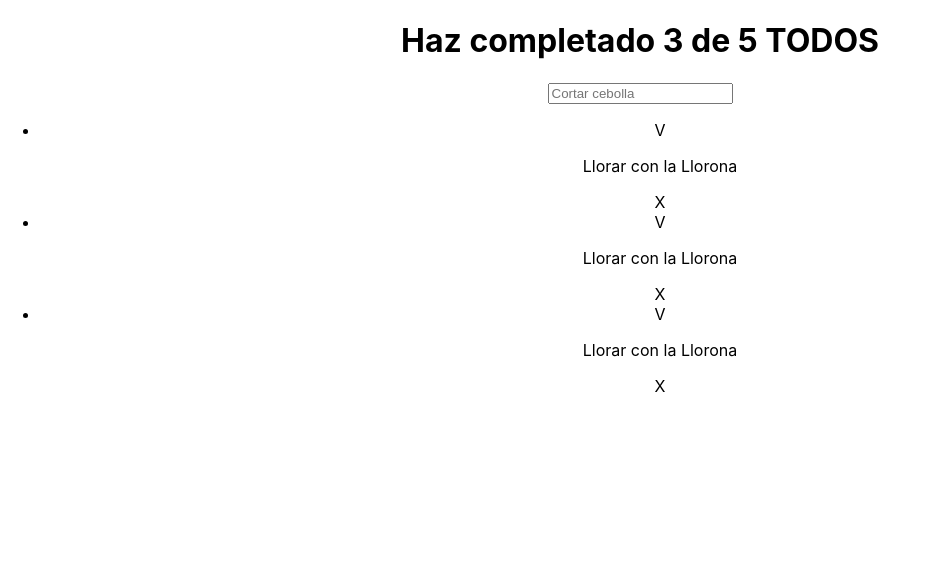
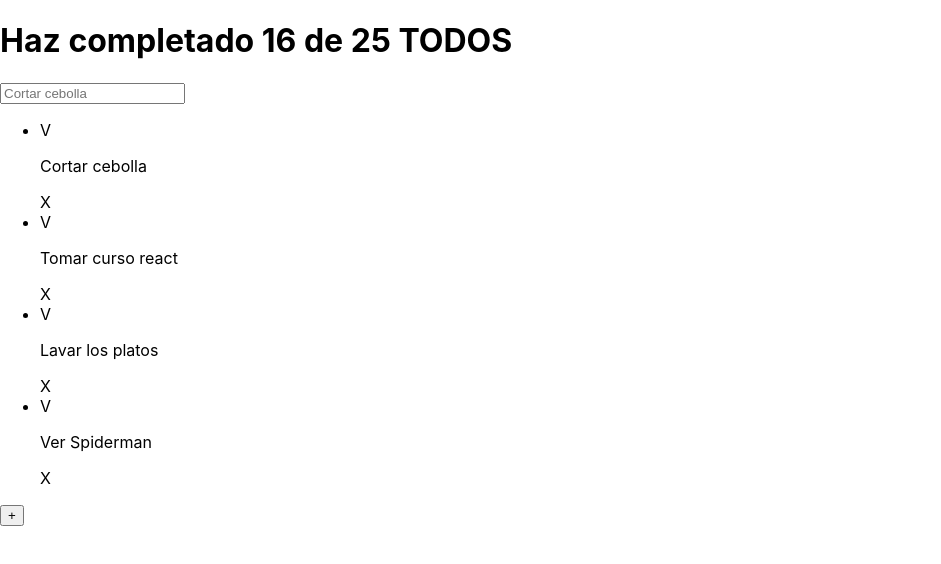
Before and after one commit to ssosaromero/curso-react-intro, a React (Create React App) app: page / in a window 1280 px wide. Shown: the top 564 px of the page, without its empty margins (0-941 px from the left). Built offline with nearby package versions, Linux system fonts and the light colour scheme.

Commit message:
props y atributos

```diff
--- a/src/App.js
+++ b/src/App.js
@@ -5,31 +5,45 @@ import { TodoList } from './TodoList';
 import { TodoItem } from './TodoItem';
 import { CreateTodoButton } from './CreateTodoButton';
 import './App.css';
+import React from 'react';
+
+const defaultTodos = [
+{ text: 'Cortar cebolla', completed: true},
+{ text: 'Tomar curso react', completed: false},
+{ text: 'Lavar los platos', completed: false},
+{ text: 'Ver Spiderman', completed: false},
+];
+
+function App() {
+  return (
+    <React.Fragment>
+        <TodoCounter completed={16} total={25}/>
+        <TodoSearch/>
+
+        <TodoList>
+          {defaultTodos.map(todo => (
+            <TodoItem
+              key={todo.text}
+              text={todo.text}
+              completed={todo.completed}
+              />
+          ))}
+        </TodoList>
+
+        <CreateTodoButton/>
+
+    </React.Fragment>
+  );
+}
+
+
+
+export default App;
 
 //esto no es HTML, es jsx
 //la "funcion" con mayusc es en realidad un componente
 //el componente tiene elementos adentro
 //el componente recibe propiedades
 //TodoItem es un componente adentro de otro componente(App)
-
-function App() {
-  return (
-    <div className="App">
-        <TodoCounter/>
-        <TodoSearch/>
-
-        <TodoList>
-          <TodoItem/>
-          <TodoItem/>
-          <TodoItem/>
-        </TodoList>
-
-        <CreateTodoButton/>
-
-    </div>
-  );
-}
-
-
-
-export default App;
+//todo lo que este entra la etqueta de apertura y la de cierre React lo transforma en un(a propiedad) children
+//de entrada el return debe envolver UN elemento: 1)puede ser un div 2)puede ser el React.Fragment 3)puede ser un array
--- a/src/CreateTodoButton.js
+++ b/src/CreateTodoButton.js
@@ -1,8 +1,6 @@
 function CreateTodoButton() {
   return(
-    <h1>
-
-    </h1>
+    <button>+</button>
   );
 }
 
--- a/src/TodoCounter.js
+++ b/src/TodoCounter.js
@@ -1,10 +1,11 @@
-function TodoCounter() {
+function TodoCounter({total, completed}) {
   return(
     <h1>
-      Haz completado 3 de 5 TODOS
+      Haz completado {completed} de {total} TODOS
     </h1>
   );
 }
 
 export { TodoCounter };
 //no hacemos el export con default para evitar typos
+//se agregan props que funcionan como parametros
--- a/src/TodoItem.js
+++ b/src/TodoItem.js
@@ -1,8 +1,8 @@
-function TodoItem() {
+function TodoItem(props) {
   return(
     <li>
       <span>V</span>
-      <p>Llorar con la Llorona</p>
+      <p>{props.text}</p>
       <span>X</span>
     </li>
   );
--- a/src/TodoList.js
+++ b/src/TodoList.js
@@ -1,8 +1,8 @@
 
-function TodoList(props) {
+function TodoList({children}) {
   return(
     <ul>
-     {props.children}
+     {children}
     </ul>
   );
 }
```
